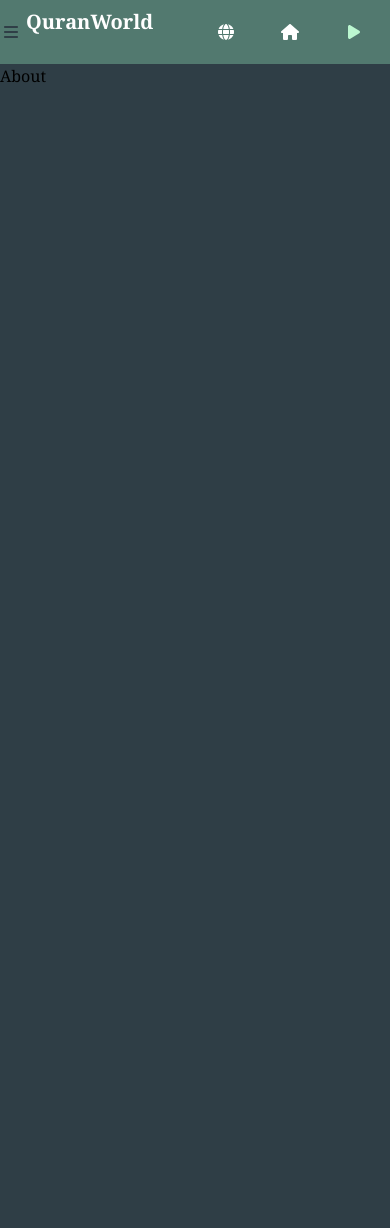
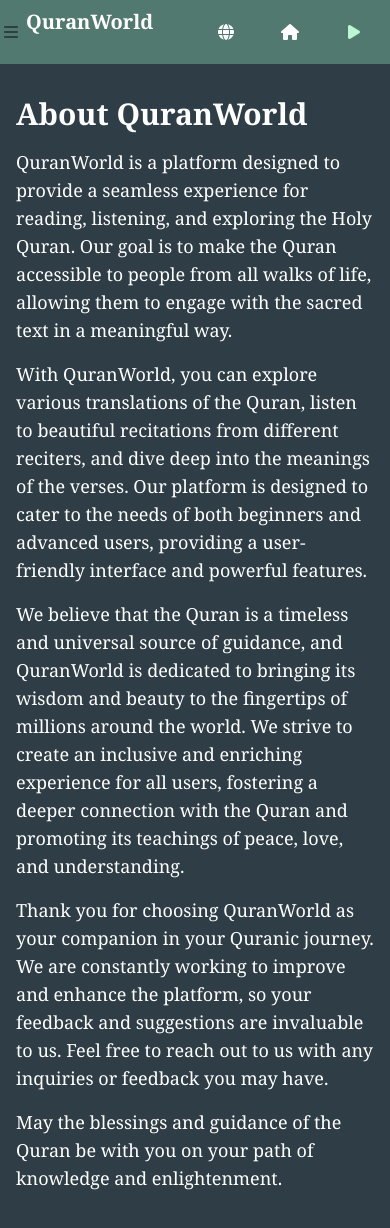
Before and after one commit to javeria2108/Quran-app-with-React-and-Redux, a React (Vite) app: page /about in a window 390 px wide. Shown: the top 1228 px of the page. Before the commit the page ends 844 px from the top, so only its background shows below. Built offline with nearby package versions, Linux system fonts and the light colour scheme.

Commit message:
about page

```diff
--- /dev/null
+++ b/src/Components/Footer.jsx
@@ -0,0 +1,32 @@
+import React from 'react'
+
+const Footer = () => {
+  return (
+    <div className='flex w-full h-64 sm:h-80 bg-green-bg'>
+  <footer className=" text-white py-6">
+      <div className="container mx-auto flex justify-between">
+        <div>
+          <h2 className="text-lg font-bold">Your App Name</h2>
+          <p className="mt-2">A brief description of your app.</p>
+        </div>
+        <div>
+          <h3 className="text-lg font-bold">Links</h3>
+          <ul className="mt-2">
+            <li>
+              <a className="text-gray-400 hover:text-white" href="#home">Home</a>
+            </li>
+            <li>
+              <a className="text-gray-400 hover:text-white" href="#about">About</a>
+            </li>
+            <li>
+              <a className="text-gray-400 hover:text-white" href="#contact">Contact</a>
+            </li>
+          </ul>
+        </div>
+      </div>
+    </footer>
+    </div>
+  )
+}
+
+export default Footer
--- a/src/Components/Home.jsx
+++ b/src/Components/Home.jsx
@@ -7,7 +7,7 @@
 import { FontAwesomeIcon } from "@fortawesome/react-fontawesome";
 import { faPlay } from "@fortawesome/free-solid-svg-icons";
 import { AnimatePresence, motion } from 'framer-motion';
-
+import Footer from "./Footer";
 const play=<FontAwesomeIcon icon={faPlay}/>
 
 const Home = () => {
@@ -92,6 +92,7 @@
           );
         })}
       </div>
+      <Footer/>
     </div>
   );
 };
--- a/src/Components/Layout.jsx
+++ b/src/Components/Layout.jsx
@@ -20,6 +20,9 @@
         <main className={`transition-all duration-300 flex-grow overflow-auto ${sidebarVisible ? 'ml-40' : 'ml-0'} ${sidebarVisible ? 'sm:ml-56' : 'ml-0'}`}>
           {children}
         </main>
+        <div>
+
+        </div>
       </div>
     </div>
   );
--- a/src/Pages/About.jsx
+++ b/src/Pages/About.jsx
@@ -1,9 +1,26 @@
-import React from 'react'
+import React from 'react';
 
 const About = () => {
   return (
-    <div className='mt-16'>About</div>
-  )
+    <div className="container mx-auto mt-16 px-4 py-8 text-white">
+      <h1 className="text-3xl font-bold mb-4">About QuranWorld</h1>
+      <p className="text-lg mb-4">
+        QuranWorld is a platform designed to provide a seamless experience for reading, listening, and exploring the Holy Quran. Our goal is to make the Quran accessible to people from all walks of life, allowing them to engage with the sacred text in a meaningful way.
+      </p>
+      <p className="text-lg mb-4">
+        With QuranWorld, you can explore various translations of the Quran, listen to beautiful recitations from different reciters, and dive deep into the meanings of the verses. Our platform is designed to cater to the needs of both beginners and advanced users, providing a user-friendly interface and powerful features.
+      </p>
+      <p className="text-lg mb-4">
+        We believe that the Quran is a timeless and universal source of guidance, and QuranWorld is dedicated to bringing its wisdom and beauty to the fingertips of millions around the world. We strive to create an inclusive and enriching experience for all users, fostering a deeper connection with the Quran and promoting its teachings of peace, love, and understanding.
+      </p>
+      <p className="text-lg mb-4">
+        Thank you for choosing QuranWorld as your companion in your Quranic journey. We are constantly working to improve and enhance the platform, so your feedback and suggestions are invaluable to us. Feel free to reach out to us with any inquiries or feedback you may have.
+      </p>
+      <p className="text-lg mb-4">
+        May the blessings and guidance of the Quran be with you on your path of knowledge and enlightenment.
+      </p>
+    </div>
+  );
 }
 
-export default About
+export default About;
--- a/src/Pages/AudioPlayer.jsx
+++ b/src/Pages/AudioPlayer.jsx
@@ -71,7 +71,7 @@
 
 
     return (
-      <div className="flex flex-col justify-center items-center h-screen bg-gradient-to-b from-cyan-700 to-slate-950 text-white">
+      <div className="flex flex-col mt-12 justify-center items-center h-screen bg-gradient-to-b from-cyan-700 to-slate-950 text-white">
      <div className="w-full sm:w-11/12 md:w-10/12 lg:w-8/12 h-fit bg-black bg-opacity-50 rounded shadow p-5">
       <audio ref={audioRef} src={audioUrl} preload="metadata">
         Your browser does not support the audio element.
```
